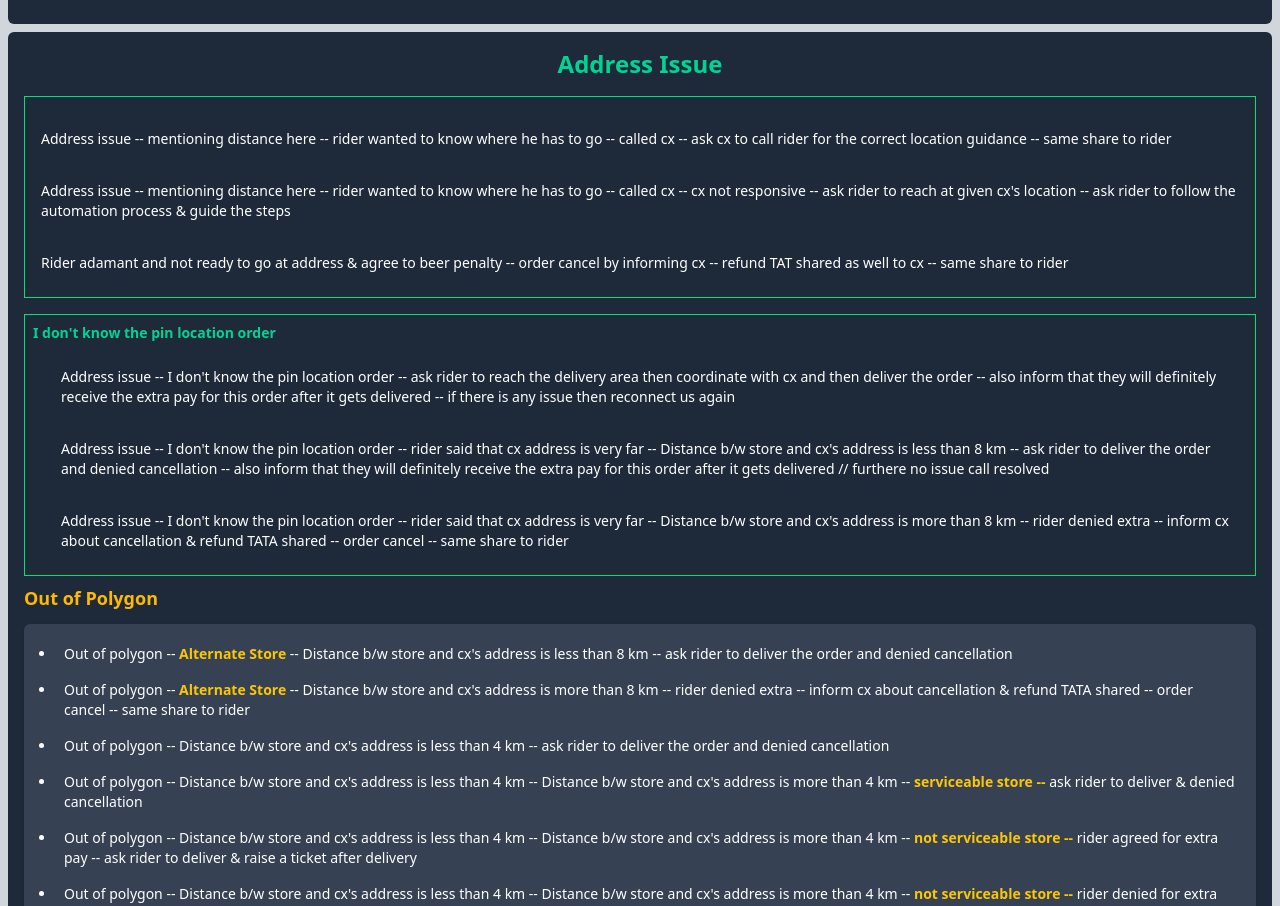
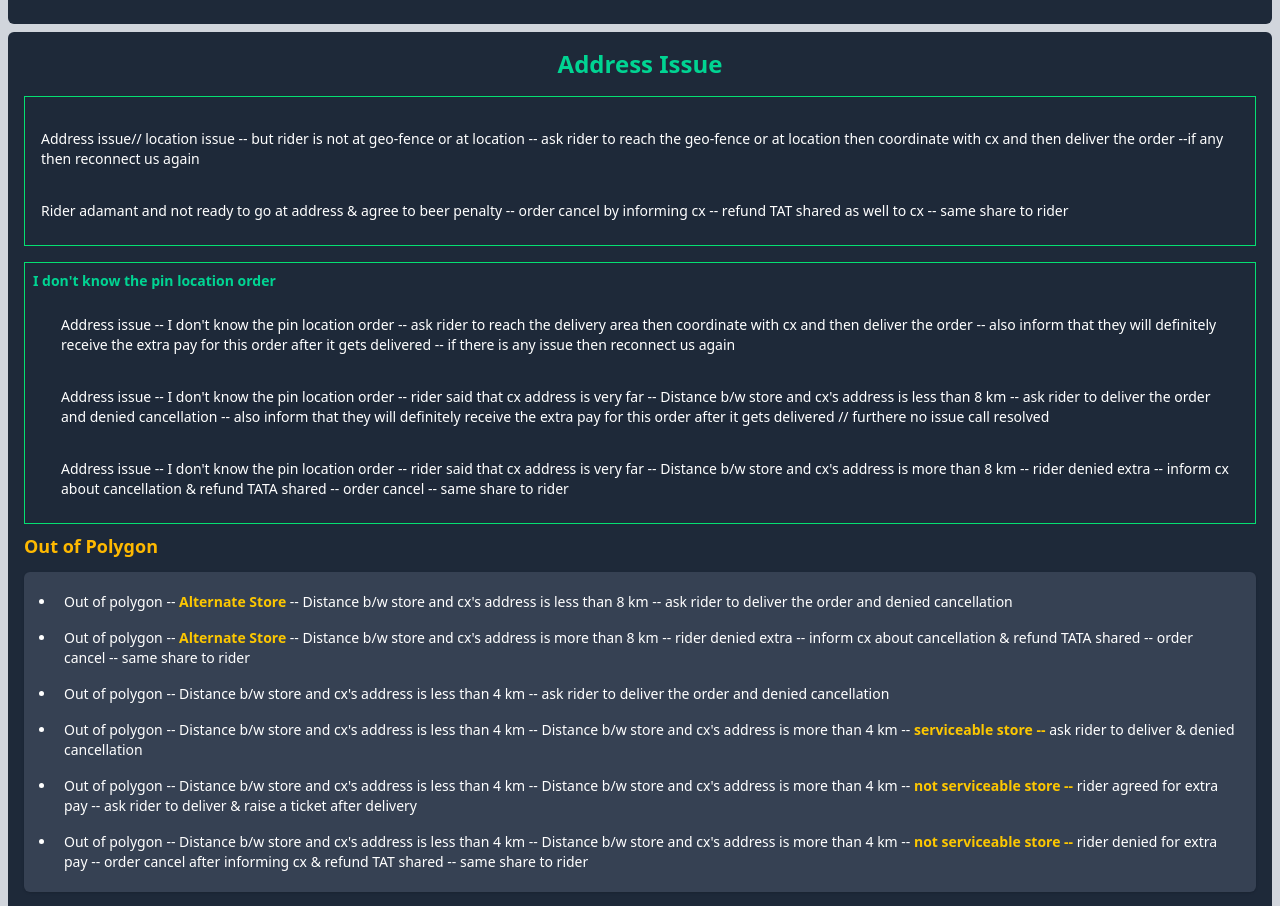
Before and after one commit to Code-with-Sahani/Blinket-DP, a React (Vite) app: page / in a window 1280 px wide. Shown: the part 10620-11526 px from the top of the page. Built offline with nearby package versions, Linux system fonts and the light colour scheme.

Commit message:
Update AddressIssue.jsx

```diff
--- a/src/Components/AddressIssue.jsx
+++ b/src/Components/AddressIssue.jsx
@@ -6,12 +6,16 @@ const AddressIssue = () => {
             <h2 className='text-center text-2xl font-semibold text-emerald-400 mb-4'>Address Issue </h2>
 
             <div className="text-sm border border-green-400 mb-2 mt-4 p-2">
-                <p className="text-sm mb-2 mt-4 p-2">
+                {/* <p className="text-sm mb-2 mt-4 p-2">
                     Address issue -- mentioning distance here --  rider wanted to know where he has to go -- called cx -- ask cx to call rider for the correct location guidance -- same share to rider
                 </p>
 
                 <p className="text-sm mb-2 mt-4 p-2">
                     Address issue -- mentioning distance here --  rider wanted to know where he has to go -- called cx -- cx not responsive -- ask rider to reach at given cx's location -- ask rider to follow the automation process & guide the steps
+                </p> */}
+
+                <p className="text-sm mb-2 mt-4 p-2">
+                     Address issue// location issue -- but rider is not at geo-fence or at location -- ask rider to reach the geo-fence or at location then coordinate with cx and then deliver the order --if any then reconnect us again
                 </p>
 
                 <p className="text-sm mb-2 mt-4 p-2">
@@ -58,7 +62,7 @@ const AddressIssue = () => {
                     <ul className="list-disc pl-5">
                         <li className="p-2">Address Issue -- Distance between <strong className="text-yellow-400 font-semibold"> location & address </strong>  is less than 400 m -- ask rider to deliver the order -- raise the ticket for the extra distance if travelled</li>
 
-                        <li className="p-2">Address Issue -- Distance between <strong className="text-yellow-400 font-semibold"> location & address </strong>  is less than 400 m --  ask rider to reach the location then coordinate with cx and then deliver the order -- raise the ticket for the extra distance if travelled</li>
+                        <li className="p-2">Address Issue -- Distance between <strong className="text-yellow-400 font-semibold"> location & address </strong>  is less than 400 m -- ask rider to reach the location then coordinate with cx and then deliver the order -- raise the ticket for the extra distance if travelled</li>
 
                         <li className="p-2">Address Issue -- Distance between <strong className="text-yellow-400 font-semibold"> location & address </strong>  is less than 400 m --  called cx -- ask cx to call rider for the better location guidance -- ask rider to deliver the order -- raise the ticket for the extra distance if travelled</li>
 
```
